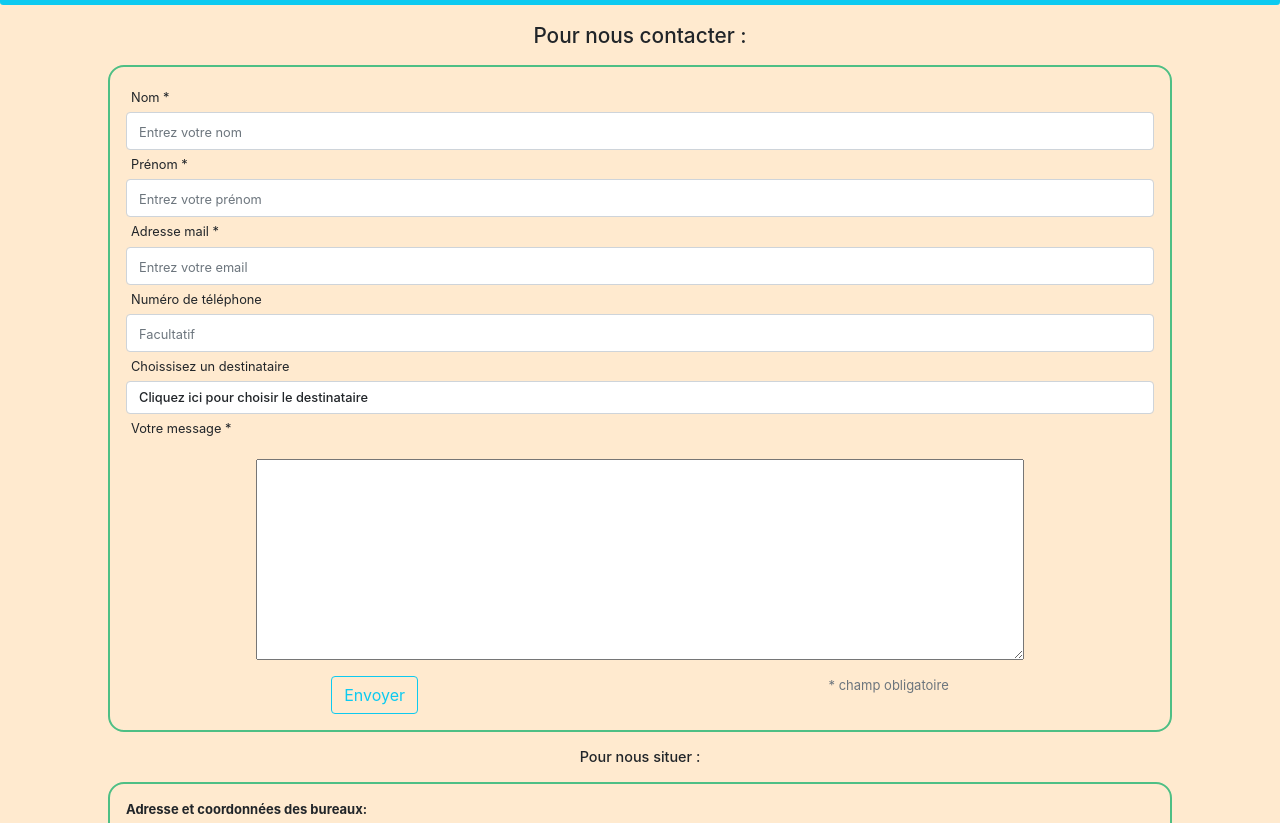
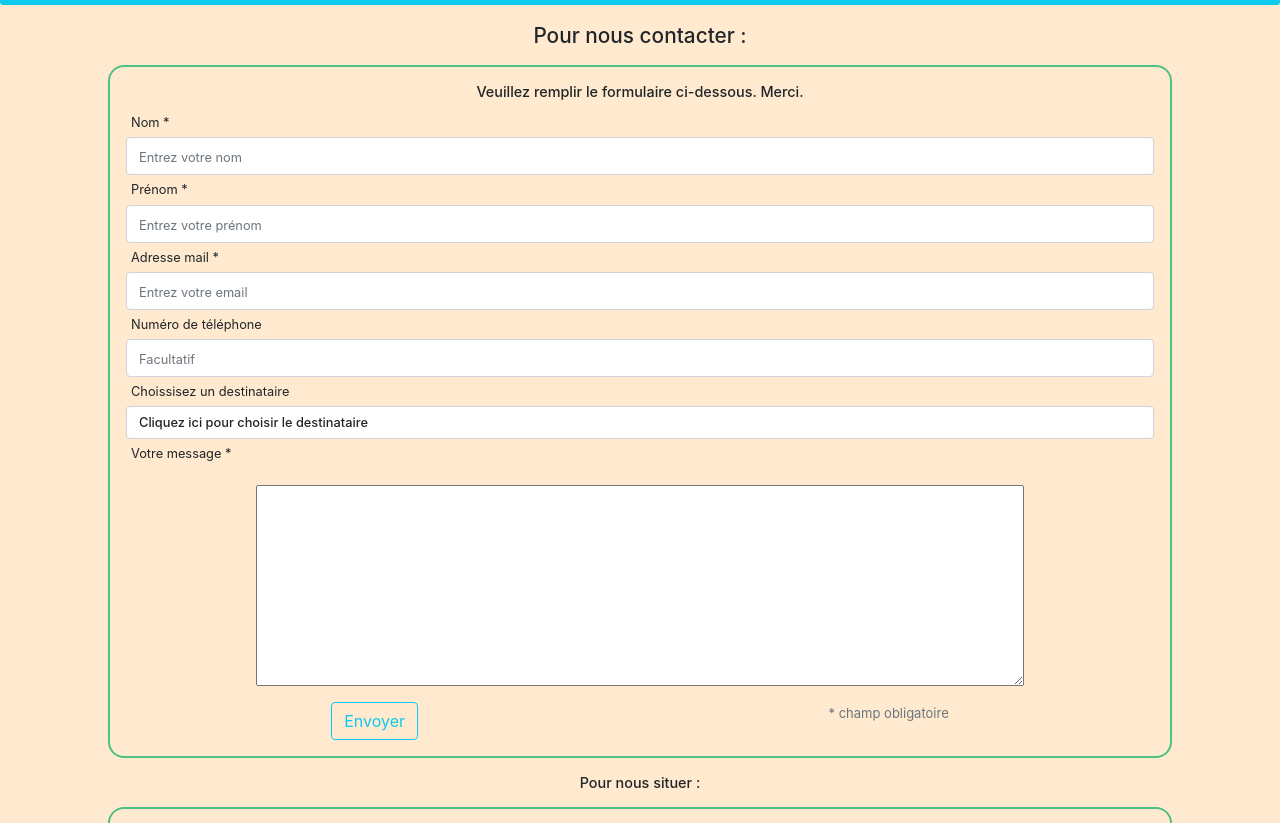
Before and after one commit to Willysmile/eval_html_css, a plain HTML site: page contact.html in a window 1280 px wide. Shown: the part 76-899 px from the top of the page. Drawn offline with nearby package versions, Linux system fonts and the light colour scheme.

Commit message:
Minor bugfix contact page

```diff
--- a/assets/css/style.css
+++ b/assets/css/style.css
@@ -98,6 +98,12 @@ textarea{
   display: flex;
   justify-content: space-around;
   }
+
+  .text-forced{
+    display: flex;
+    align-items: flex-end;
+
+  }
 /***************** Carte google map ************/
 .map-responsive {
   overflow:hidden;
--- a/contact.html
+++ b/contact.html
@@ -67,6 +67,7 @@
         <h1>Pour nous contacter :</h1>
         <form action="#" class="contact-form">
           <div class="d-flex-block">
+            <h2>Veuillez remplir le formulaire ci-dessous. Merci.</h2>
             <div class="form-group mx-auto">
               <label for="name">Nom *</label>
               <input
@@ -132,7 +133,7 @@
             </div>
             <div class="formButton">
               <button type="submit" class="btn btn-outline-info">Envoyer</button>
-              <p class="text-muted ">* champ obligatoire</p>
+              <span class="text-forced"><p class="text-muted">* champ obligatoire</p></span>
             </div>
           </div>
 
```
